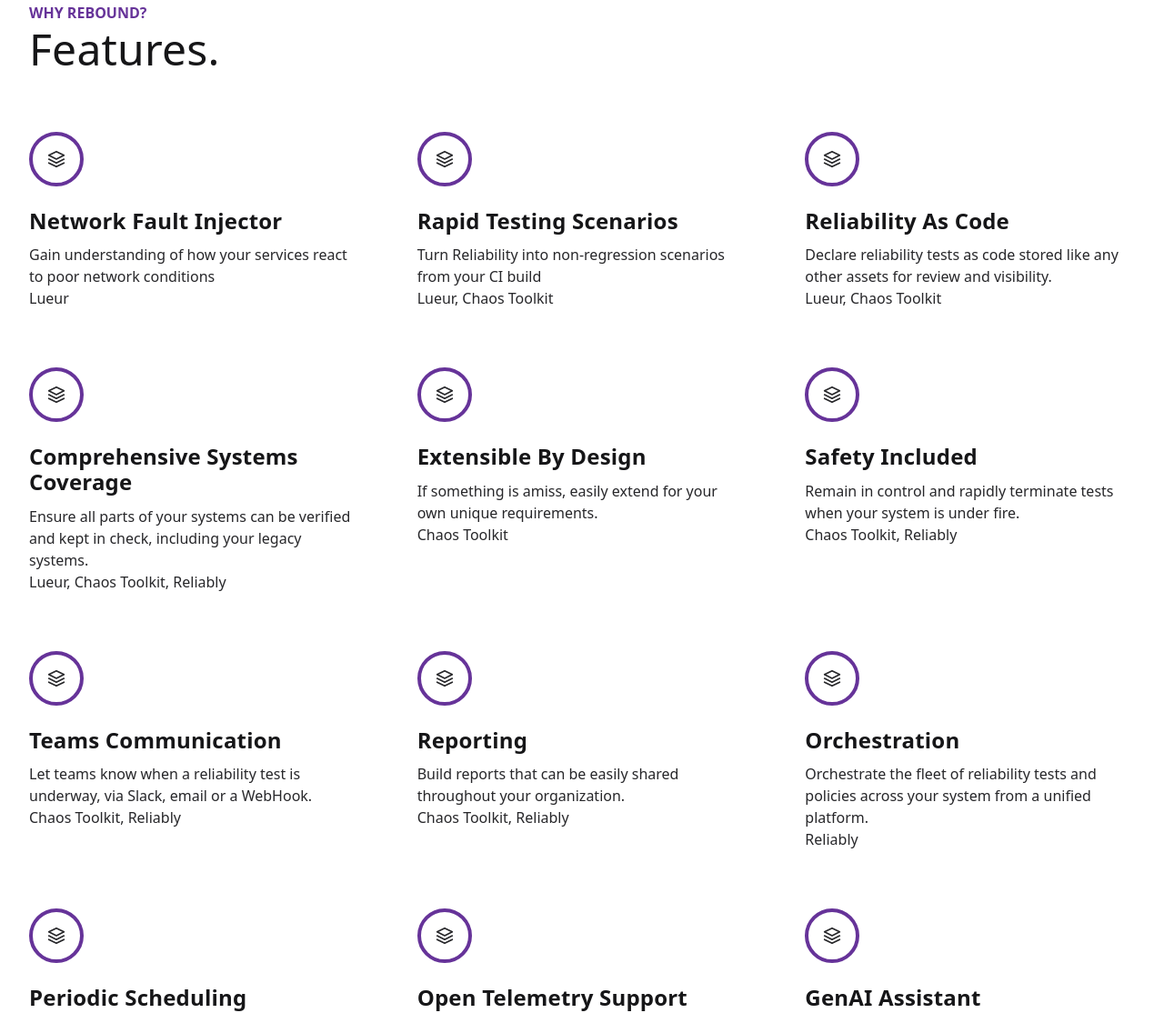
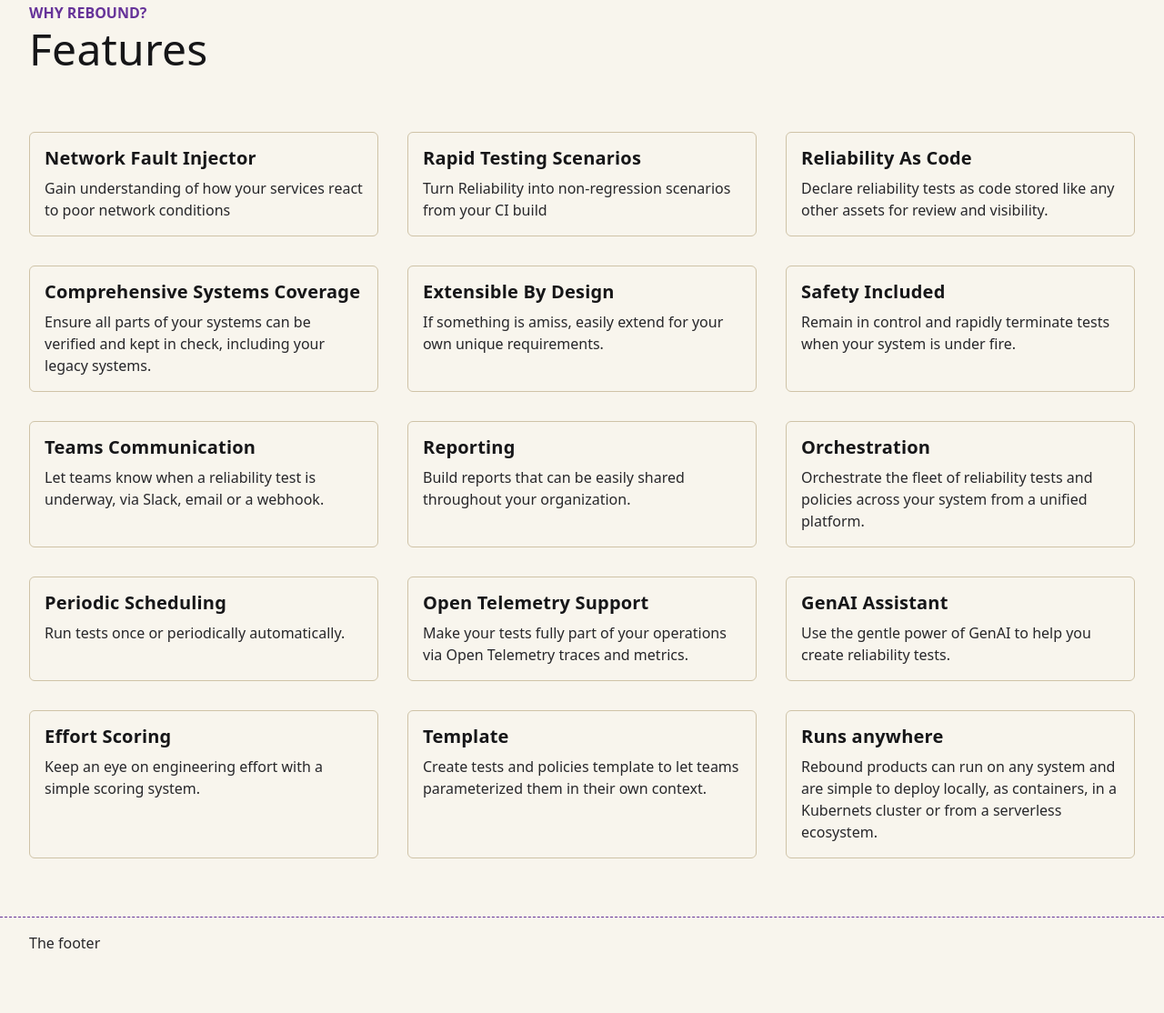
Before and after one commit to rebound-how/www, an Astro site: page / in a window 1280 px wide. Shown: the part 6150-7264 px from the top of the page at 91% size. After the commit the page ends 7215 px from the top, so only its background shows below. Built offline with nearby package versions, Linux system fonts and the light colour scheme; Astro itself is replaced by a stand-in of ours.

Commit message:
WIP
Signed-off-by: Marc Perrien <marc@bluelimes.dev>

```diff
--- /dev/null
+++ b/src/components/home/FeatureCard.astro
@@ -0,0 +1,41 @@
+---
+import type { Feature } from "@/types/types";
+
+interface Props {
+  feature: Feature;
+}
+
+const { feature } = Astro.props;
+---
+
+<article class="featureCard">
+  <div class="featureCard__icon"></div>
+  <h3 class="featureCard__title">{feature.title}</h3>
+  <div class="featureCard__content">
+    {feature.content.map((p) => <p set:html={p} />)}
+  </div>
+</article>
+
+<style lang="scss">
+  .featureCard {
+    --background-gradient-start: var(--sand-300);
+    --background-gradient-stop: var(--sand-200);
+
+    height: 100%;
+    padding: var(--space-small);
+
+    // background: linear-gradient(
+    //   in oklch to bottom,
+    //   var(--background-gradient-start),
+    //   var(--background-gradient-stop)
+    // );
+    border: 0.1rem solid var(--background-gradient-start);
+    border-radius: var(--border-radius-m);
+
+    &__title {
+      margin-top: 0;
+
+      font-size: 2rem;
+    }
+  }
+</style>
--- a/src/components/home/FeaturesList.astro
+++ b/src/components/home/FeaturesList.astro
@@ -1,180 +1,152 @@
 ---
 import { Icon } from "astro-icon/components";
+
+import type { Feature } from "@/types/types";
+
+import FeatureCard from "@/components/home/FeatureCard.astro";
+
+const features: Feature[] = [
+  {
+    title: "Network Fault Injector",
+    content: [
+      "Gain understanding of how your services react to poor network conditions",
+    ],
+    icon: "layers",
+    product: ["lueur"],
+  },
+  {
+    title: "Rapid Testing Scenarios",
+    content: [
+      "Turn Reliability into non-regression scenarios from your CI build",
+    ],
+    icon: "layers",
+    product: ["lueur", "chaostoolkit"],
+  },
+  {
+    title: "Reliability As Code",
+    content: [
+      "Declare reliability tests as code stored like any other assets for review and visibility.",
+    ],
+    icon: "layers",
+    product: ["lueur", "chaostoolkit"],
+  },
+  {
+    title: "Comprehensive Systems Coverage",
+    content: [
+      "Ensure all parts of your systems can be verified and kept in check, including your legacy systems.",
+    ],
+    icon: "layers",
+    product: ["lueur", "chaostoolkit", "reliably"],
+  },
+  {
+    title: "Extensible By Design",
+    content: [
+      "If something is amiss, easily extend for your own unique requirements.",
+    ],
+    icon: "layers",
+    product: ["chaostoolkit"],
+  },
+  {
+    title: "Safety Included",
+    content: [
+      "Remain in control and rapidly terminate tests when your system is under fire.",
+    ],
+    icon: "layers",
+    product: ["chaostoolkit", "reliably"],
+  },
+  {
+    title: "Teams Communication",
+    content: [
+      "Let teams know when a reliability test is underway, via Slack, email or a webhook.",
+    ],
+    icon: "layers",
+    product: ["chaostoolkit", "reliably"],
+  },
+  {
+    title: "Reporting",
+    content: [
+      "Build reports that can be easily shared throughout your organization.",
+    ],
+    icon: "layers",
+    product: ["chaostoolkit", "reliably"],
+  },
+  {
+    title: "Orchestration",
+    content: [
+      "Orchestrate the fleet of reliability tests and policies across your system from a unified platform.",
+    ],
+    icon: "layers",
+    product: ["reliably"],
+  },
+  {
+    title: "Periodic Scheduling",
+    content: ["Run tests once or periodically automatically."],
+    icon: "layers",
+    product: ["reliably"],
+  },
+  {
+    title: "Open Telemetry Support",
+    content: [
+      "Make your tests fully part of your operations via Open Telemetry traces and metrics.",
+    ],
+    icon: "layers",
+    product: ["chaostoolkit", "reliably"],
+  },
+  {
+    title: "GenAI Assistant",
+    content: [
+      "Use the gentle power of GenAI to help you create reliability tests.",
+    ],
+    icon: "layers",
+    product: ["reliably"],
+  },
+  {
+    title: "Effort Scoring",
+    content: [
+      "Keep an eye on engineering effort with a simple scoring system.",
+    ],
+    icon: "layers",
+    product: ["reliably"],
+  },
+  {
+    title: "Template",
+    content: [
+      "Create tests and policies template to let teams parameterized them in their own context.",
+    ],
+    icon: "layers",
+    product: ["chaostoolkit", "reliably"],
+  },
+  {
+    title: "Runs anywhere",
+    content: [
+      "Rebound products can run on any system and are simple to deploy locally, as containers, in a Kubernets cluster or from a serverless ecosystem.",
+    ],
+    icon: "layers",
+    product: ["lueur", "chaostoolkit", "reliably"],
+  },
+];
 ---
 
-<section class="homeWhy homeSection">
+<section class="features homeSection">
   <div class="container">
     <header class="homeSectionHeader">
       <span class="homeSectionHeader__sup">Why Rebound?</span>
-      <h2>Features.</h2>
+      <h2>Features</h2>
     </header>
-    <ul class="homeWhy__list list-reset">
-      <li>
-        <div class="homeWhy__icon">
-          <Icon name="feather/layers" />
-        </div>
-        <h3>Network Fault Injector</h3>
-        <p>
-          Gain understanding of how your services react to poor network
-          conditions
-        </p>
-        <span>Lueur</span>
-      </li>
-      <li>
-        <div class="homeWhy__icon">
-          <Icon name="feather/layers" />
-        </div>
-        <h3>Rapid Testing Scenarios</h3>
-        <p>
-          Turn Reliability into non-regression scenarios from your CI build
-        </p>
-        <span>Lueur, Chaos Toolkit</span>
-      </li>
-      <li>
-        <div class="homeWhy__icon">
-          <Icon name="feather/layers" />
-        </div>
-        <h3>Reliability As Code</h3>
-        <p>
-          Declare reliability tests as code stored like any other assets for
-          review and visibility.
-        </p>
-        <span>Lueur, Chaos Toolkit</span>
-      </li>
-      <li>
-        <div class="homeWhy__icon">
-          <Icon name="feather/layers" />
-        </div>
-        <h3>Comprehensive Systems Coverage</h3>
-        <p>
-          Ensure all parts of your systems can be verified and kept in check,
-          including your legacy systems.
-        </p>
-        <span>Lueur, Chaos Toolkit, Reliably</span>
-      </li>
-      <li>
-        <div class="homeWhy__icon">
-          <Icon name="feather/layers" />
-        </div>
-        <h3>Extensible By Design</h3>
-        <p>
-          If something is amiss, easily extend for your own unique requirements.
-        </p>
-        <span>Chaos Toolkit</span>
-      </li>
-      <li>
-        <div class="homeWhy__icon">
-          <Icon name="feather/layers" />
-        </div>
-        <h3>Safety Included</h3>
-        <p>
-          Remain in control and rapidly terminate tests when your system is
-          under fire.
-        </p>
-        <span>Chaos Toolkit, Reliably</span>
-      </li>
-      <li>
-        <div class="homeWhy__icon">
-          <Icon name="feather/layers" />
-        </div>
-        <h3>Teams Communication</h3>
-        <p>
-          Let teams know when a reliability test is underway, via Slack, email
-          or a WebHook.
-        </p>
-        <span>Chaos Toolkit, Reliably</span>
-      </li>
-      <li>
-        <div class="homeWhy__icon">
-          <Icon name="feather/layers" />
-        </div>
-        <h3>Reporting</h3>
-        <p>
-          Build reports that can be easily shared throughout your organization.
-        </p>
-        <span>Chaos Toolkit, Reliably</span>
-      </li>
-      <li>
-        <div class="homeWhy__icon">
-          <Icon name="feather/layers" />
-        </div>
-        <h3>Orchestration</h3>
-        <p>
-          Orchestrate the fleet of reliability tests and policies
-          across your system from a unified platform.
-        </p>
-        <span>Reliably</span>
-      </li>
-      <li>
-        <div class="homeWhy__icon">
-          <Icon name="feather/layers" />
-        </div>
-        <h3>Periodic Scheduling</h3>
-        <p>
-          Run tests once or periodically automatically.
-        </p>
-        <span>Reliably</span>
-      </li>
-      <li>
-        <div class="homeWhy__icon">
-          <Icon name="feather/layers" />
-        </div>
-        <h3>Open Telemetry Support</h3>
-        <p>
-          Make your tests fully part of your operations via Open Telemetry
-          traces and metrics.
-        </p>
-        <span>Chaos Toolkit, Reliably</span>
-      </li>
-      <li>
-        <div class="homeWhy__icon">
-          <Icon name="feather/layers" />
-        </div>
-        <h3>GenAI Assistant</h3>
-        <p>
-          Use the gentle power of GenAI to help you create reliability tests.
-        </p>
-        <span>Reliably</span>
-      </li>
-      <li>
-        <div class="homeWhy__icon">
-          <Icon name="feather/layers" />
-        </div>
-        <h3>Effort Scoring</h3>
-        <p>
-          Keep an eye on engineering effort with a simple scoring system.
-        </p>
-        <span>Reliably</span>
-      </li>
-      <li>
-        <div class="homeWhy__icon">
-          <Icon name="feather/layers" />
-        </div>
-        <h3>Template</h3>
-        <p>
-          Create tests and policies template to let teams parameterized them in
-          their own context.
-        </p>
-        <span>Chaos Toolkit, Reliably</span>
-      </li>
-      <li>
-        <div class="homeWhy__icon">
-          <Icon name="feather/layers" />
-        </div>
-        <h3>Runs anywhere</h3>
-        <p>
-          Rebound products can run on any system and are simple to deploy
-          locally, as containers, in a Kubernets cluster or from a serverless
-          ecosystem.
-        </p>
-        <span>Lueur, Chaos Toolkit, Reliably</span>
-      </li>
+    <ul class="features__list list-reset">
+      {
+        features.map((feature) => (
+          <li>
+            <FeatureCard feature={feature} />
+          </li>
+        ))
+      }
     </ul>
   </div>
 </section>
 
 <style lang="scss">
-  .homeWhy {
+  .features {
     header {
       h2 {
         br {
@@ -189,28 +161,18 @@ import { Icon } from "astro-icon/components";
     &__list {
       display: grid;
       grid-template-columns: 1fr;
-      gap: var(--space-large);
+      gap: var(--space-medium);
 
-      @media (width > 50rem) {
+      @media (width > 40rem) {
+        grid-template-columns: repeat(2, 1fr);
+      }
+
+      @media (width > 60rem) {
         grid-template-columns: repeat(3, 1fr);
       }
-    }
 
-    &__icon {
-      position: relative;
-
-      display: grid;
-      place-content: center;
-      overflow: hidden;
-      height: 6rem;
-      width: 6rem;
-
-      border: 0.4rem solid rebeccapurple;
-      border-radius: 50%;
-
-      svg {
-        height: 2rem;
-        width: auto;
+      @media (width > 80rem) {
+        grid-template-columns: repeat(4, 1fr);
       }
     }
   }
--- a/src/layouts/Layout.astro
+++ b/src/layouts/Layout.astro
@@ -59,5 +59,7 @@ const img = new URL(
     display: flex;
     flex-direction: column;
     min-height: 100vh;
+
+    background-color: var(--background-color);
   }
 </style>
--- a/src/styles/abstracts/_colors.scss
+++ b/src/styles/abstracts/_colors.scss
@@ -1,4 +1,8 @@
 :root {
+  --sand-100: oklch(97.03% 0.0111 89.72);
+  --sand-200: oklch(91.71% 0.0268 87.86);
+  --sand-300: oklch(81.97% 0.0402 87.57);
+
   --grey-100: hsl(220, 27.27%, 97.84%);
   --grey-200: hsl(232.5, 22.22%, 92.94%);
   --grey-300: hsl(231.43, 22.58%, 87.84%);
--- a/src/styles/abstracts/_variables.scss
+++ b/src/styles/abstracts/_variables.scss
@@ -12,6 +12,7 @@
   --button-color: var(--grey-900);
 
   --accent-color: rebeccapurple;
+  --background-color: var(--sand-100);
 
   // Layout
   --max-width: 130rem;
--- /dev/null
+++ b/src/types/helpers.ts
@@ -0,0 +1 @@
+export type NonEmptyArray<T> = [T, ...T[]];
--- /dev/null
+++ b/src/types/types.ts
@@ -0,0 +1,10 @@
+import type { NonEmptyArray } from "./helpers";
+
+export interface Feature {
+  title: string;
+  content: string[];
+  icon: string;
+  product: NonEmptyArray<ProductName>;
+}
+
+type ProductName = "lueur" | "reliably" | "chaostoolkit";
```
